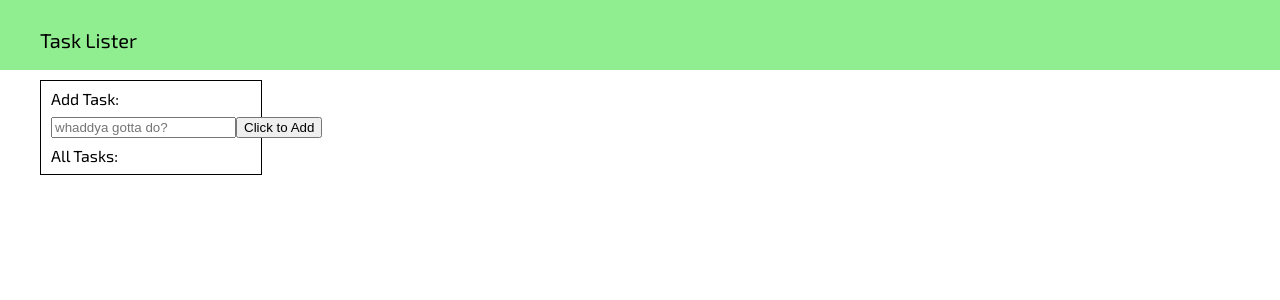
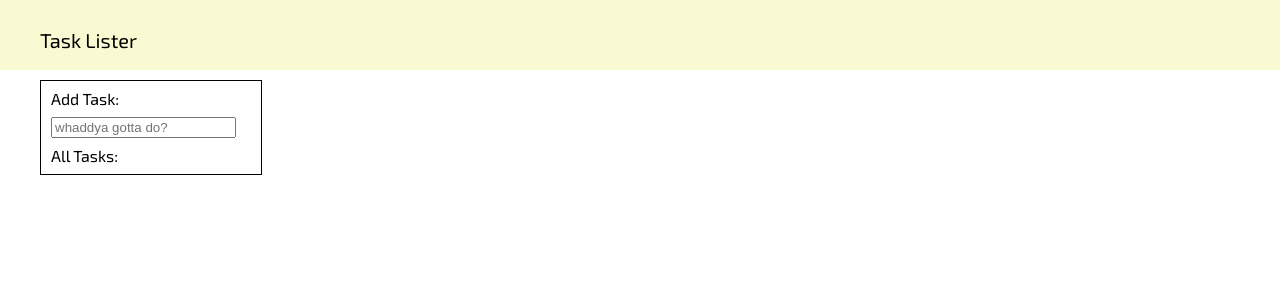
Before and after one commit to skleha/reactTodoList, a React (Create React App) app: page / in a window 1280 px wide. Shown: the top 300 px of the page. Built offline with nearby package versions, Linux system fonts and the light colour scheme.

Commit message:
Add onKeyDown event handler to task list

```diff
--- a/src/App.js
+++ b/src/App.js
@@ -12,6 +12,7 @@
 
     this.handleChange = this.handleChange.bind(this);
     this.handleSubmit = this.handleSubmit.bind(this);
+    this.keyPressed = this.keyPressed.bind(this);
   }
 
 
@@ -26,6 +27,14 @@
     this.state.todoItems.push(this.state.currentTodo);
     this.setState({currentTodo: ""});
   }
+
+  keyPressed(e) {
+    if (e.key === "Enter") {
+      this.state.todoItems.push(this.state.currentTodo);
+      this.setState({ currentTodo: "" });
+    }
+  }
+
 
   render() {
     return (
@@ -42,14 +51,8 @@
               placeholder="whaddya gotta do?"
               className="add-task-input"
               value={this.state.currentTodo}
-              onChange={this.handleChange('currentTodo')}>
-            </input>
-
-            <input
-              type="submit"
-              value="Click to Add"
-              className="add-task-submit"
-              onClick={this.handleSubmit}>
+              onChange={this.handleChange('currentTodo')}
+              onKeyPress={this.keyPressed}>
             </input>
           </form>
 
--- a/src/styleSheets/styling.css
+++ b/src/styleSheets/styling.css
@@ -5,7 +5,7 @@
   margin-bottom: 10px;
   height: 40px;
   font-size: 20px;
-  background-color: lightgreen;
+  background-color: lightgoldenrodyellow;
 }
 
 .task-add-and-task-ul {
```
